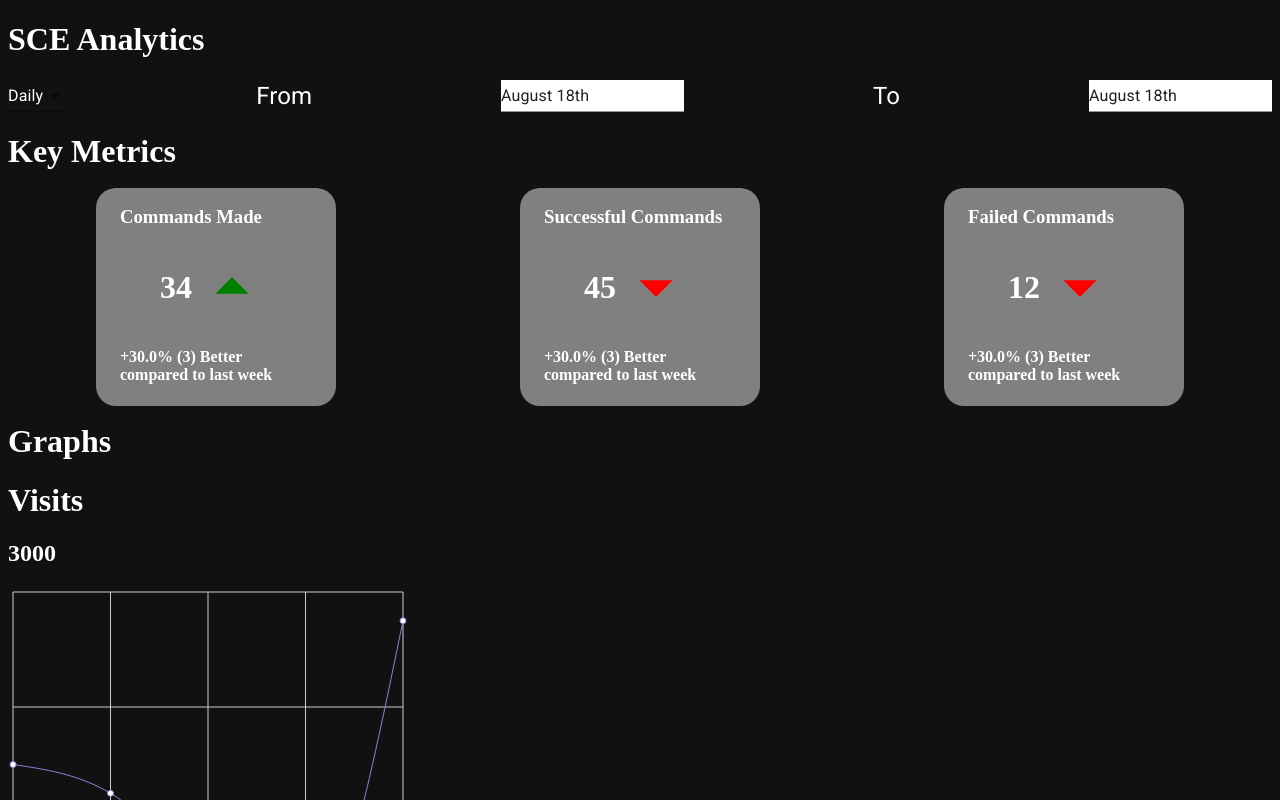
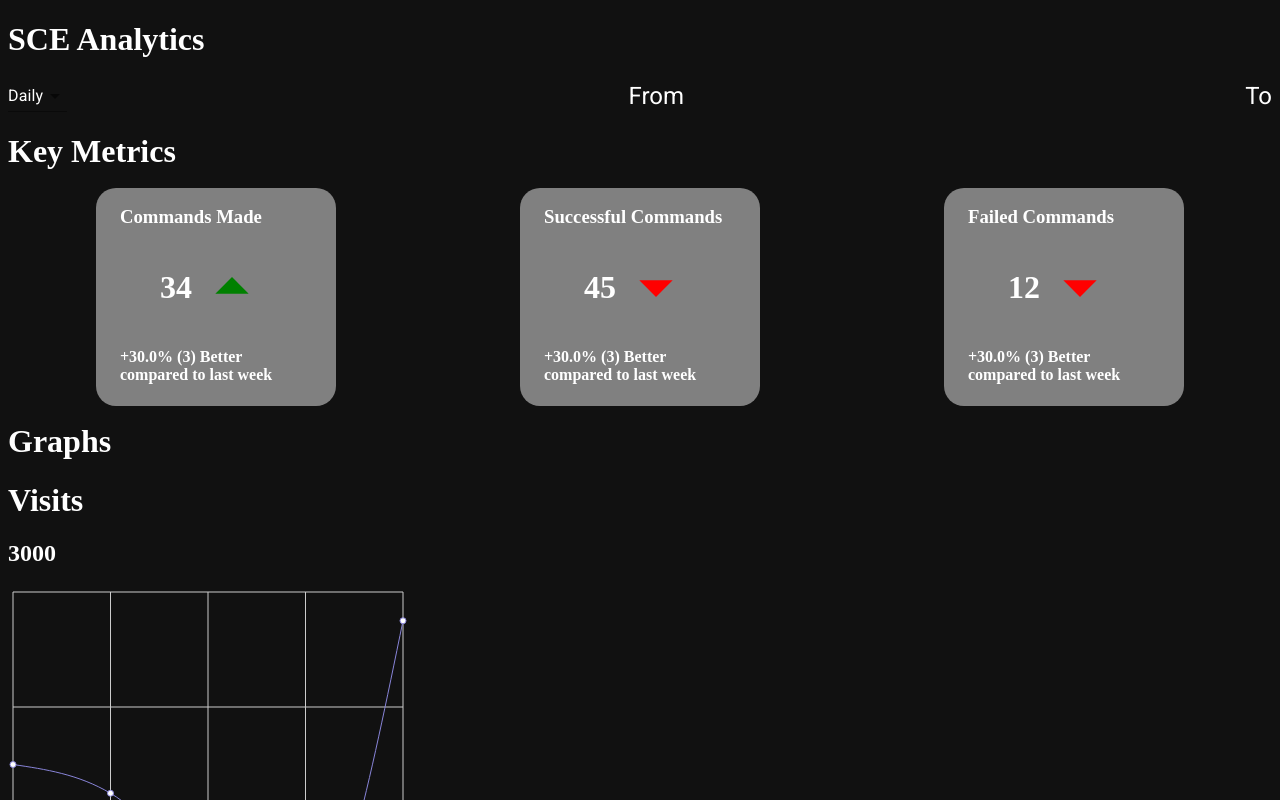
Before and after one commit to SCE-Development/Skylab-Explorer, a Next.js app: page /analytics/discord in a window 1280 px wide. Shown: the top 800 px of the page. Built offline with nearby package versions, Linux system fonts and the light colour scheme.

Commit message:
Build out dropdown frequency

```diff
--- a/Components/CustomDatePicker.tsx
+++ /dev/null
@@ -1,34 +0,0 @@
-import { MuiPickersUtilsProvider, DatePicker } from '@material-ui/pickers';
-import DateFnsUtils from '@date-io/date-fns';
-import { useState } from 'react';
-import { makeStyles } from '@material-ui/core';
-
-const useStyles = makeStyles({
-    inheritStyle: {
-        backgroundColor: 'white',
-        color: 'inherit',
-        width: 'fit-content'
-    }
-});
-
-export default function CustomDatePicker() {
-    const classes = useStyles();
-
-    /*  guide: https://material-ui-pickers.dev/
-        Based on the guide, @date-io need to be v1.x version
-        https://material-ui-pickers.dev/getting-started/installation#peer-library
-        https://stackoverflow.com/questions/59600125/cannot-get-material-ui-datepicker-to-work
-    */
-    const [selectedDate, handleDateChange] = useState(new Date('2014-08-18T21:11:54'));
-
-    return(
-        <div className = {classes.inheritStyle}>
-            <MuiPickersUtilsProvider utils={DateFnsUtils} >
-                <DatePicker
-                    value = {selectedDate}
-                    onChange = {handleDateChange}
-                />
-            </MuiPickersUtilsProvider>
-        </div>
-    );
-}
--- a/pages/analytics/discord.tsx
+++ b/pages/analytics/discord.tsx
@@ -1,7 +1,6 @@
 import CustomKeyMetric from "../../Components/CustomKeyMetric";
 import CustomLineChart from "../../Components/CustomLineChart";
 import DropdownFrequency from "../../Components/DropdownFrequency";
-import CustomDatePicker from "../../Components/CustomDatePicker";
 import { Grid, Typography } from "@material-ui/core";
 import { useState } from "react";
 
@@ -25,11 +24,9 @@ export default function AnalyticsDiscord() {
         <Typography variant="h5" >
           From
         </Typography>
-        <CustomDatePicker />
         <Typography variant="h5" >
             To
         </Typography>
-        <CustomDatePicker />
       </Grid>
       <h1>Key Metrics</h1>
       <Grid
```
